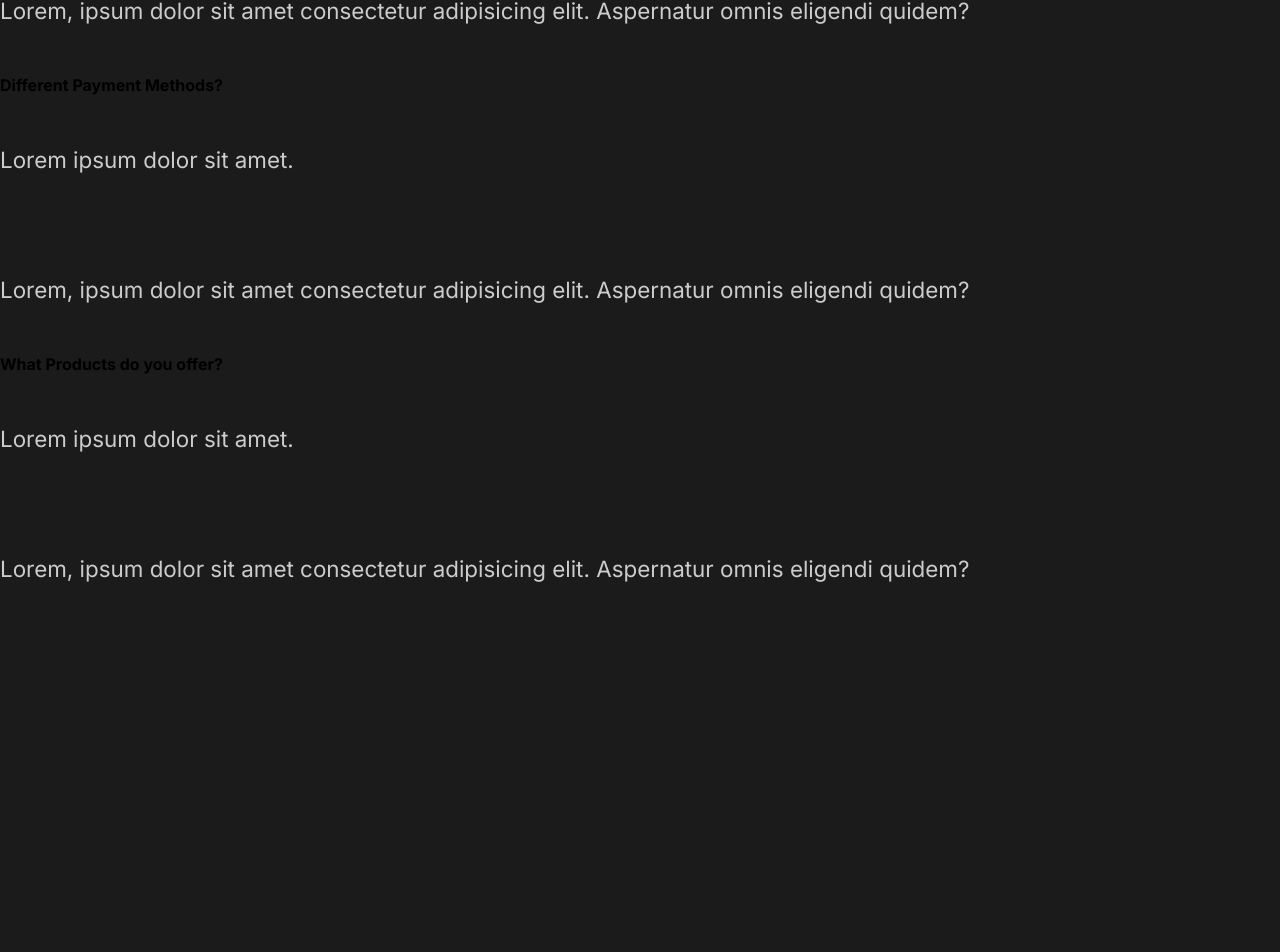
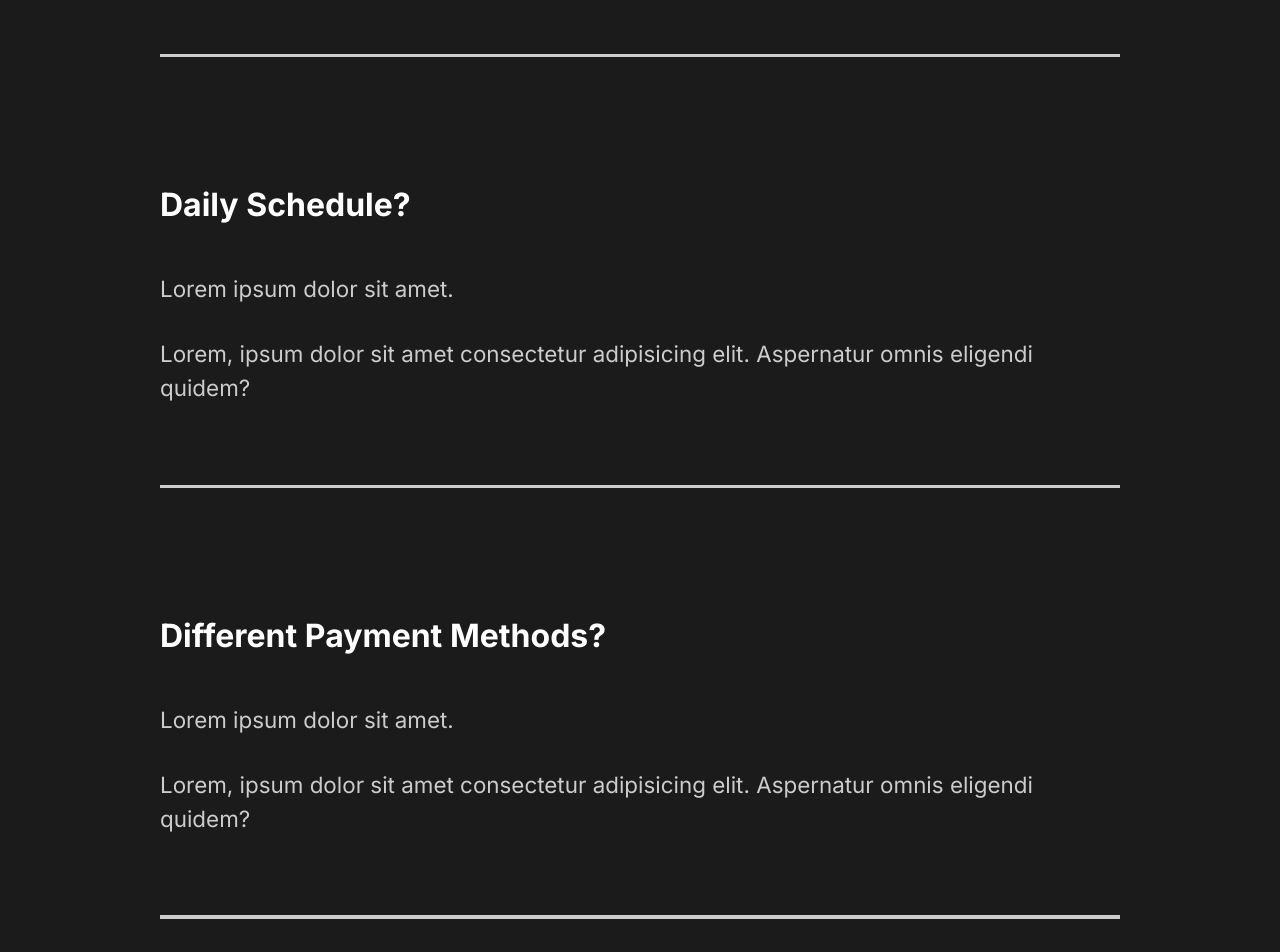
Before and after one commit to Jayden1905/Capture, a React (Vite) app: page / in a window 1280 px wide. Shown: the part 2631-3583 px from the top of the page. Before the commit the page ends 3265 px from the top, so only its background shows below. Built offline with nearby package versions, Linux system fonts and the light colour scheme.

Commit message:
styled faq section

```diff
--- a/src/components/FaqSection.jsx
+++ b/src/components/FaqSection.jsx
@@ -1,8 +1,10 @@
 import React from "react";
+import styled from "styled-components";
+import { StyledAbout } from "../styles";
 
 const FaqSection = () => {
   return (
-    <div className="faq">
+    <StyledFaq>
       <h2>
         Any Questions? <span>FAQ</span>
       </h2>
@@ -15,6 +17,7 @@
             omnis eligendi quidem?
           </p>
         </div>
+        <div className="faq-line"></div>
       </div>
       <div className="question">
         <h4>Daily Schedule?</h4>
@@ -25,6 +28,7 @@
             omnis eligendi quidem?
           </p>
         </div>
+        <div className="faq-line"></div>
       </div>
       <div className="question">
         <h4>Different Payment Methods?</h4>
@@ -35,6 +39,7 @@
             omnis eligendi quidem?
           </p>
         </div>
+        <div className="faq-line"></div>
       </div>
       <div className="question">
         <h4>What Products do you offer?</h4>
@@ -45,9 +50,43 @@
             omnis eligendi quidem?
           </p>
         </div>
+        <div className="faq-line"></div>
       </div>
-    </div>
+    </StyledFaq>
   );
 };
 
+const StyledFaq = styled(StyledAbout)`
+  display: block;
+
+  span {
+    display: block;
+  }
+
+  h2 {
+    padding-bottom: 2rem;
+    font-weight: lighter;
+  }
+
+  .faq-line {
+    background: #cccccc;
+    height: 0.2rem;
+    margin: 2rem 0rem;
+    width: 100%;
+  }
+
+  .question {
+    padding: 3rem 0rem;
+    cursor: pointer;
+  }
+
+  .answer {
+    padding: 2rem 0rem;
+
+    p {
+      padding: 1rem 0rem;
+    }
+  }
+`;
+
 export default FaqSection;
--- a/src/components/GlobalStyle.js
+++ b/src/components/GlobalStyle.js
@@ -41,6 +41,7 @@
 
 h4 {
   font-weight: bold;
+  font-size: 2rem;
 }
 
 span {
--- a/src/components/ServicesSection.jsx
+++ b/src/components/ServicesSection.jsx
@@ -79,7 +79,7 @@
     align-items: center;
 
     h3 {
-      marign-left: 1rem;
+      margin-left: 1rem;
       background: white;
       color: black;
       padding: 1rem;
```
